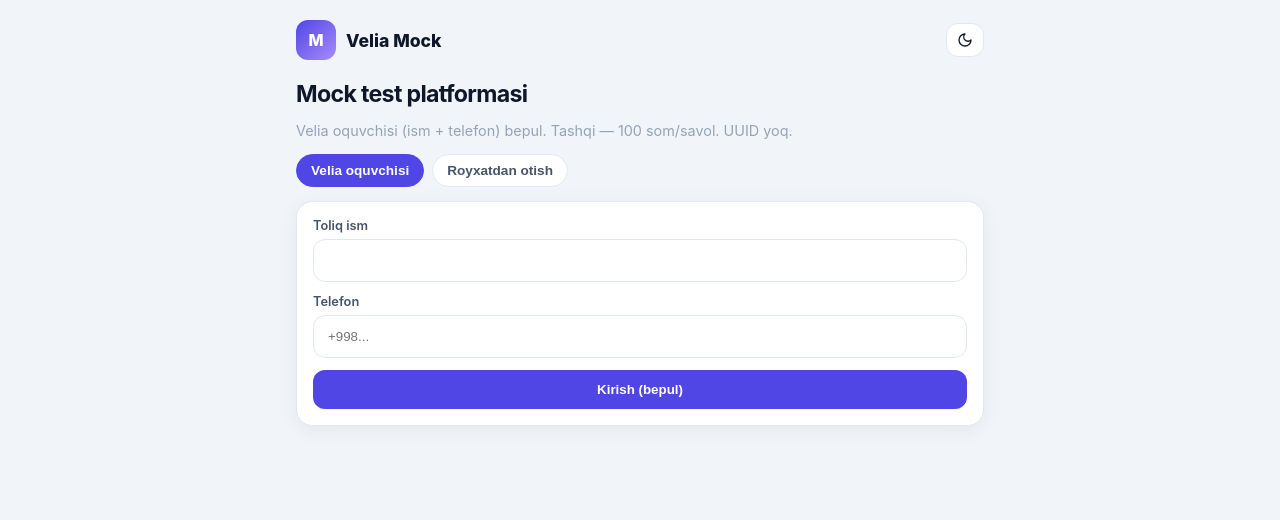
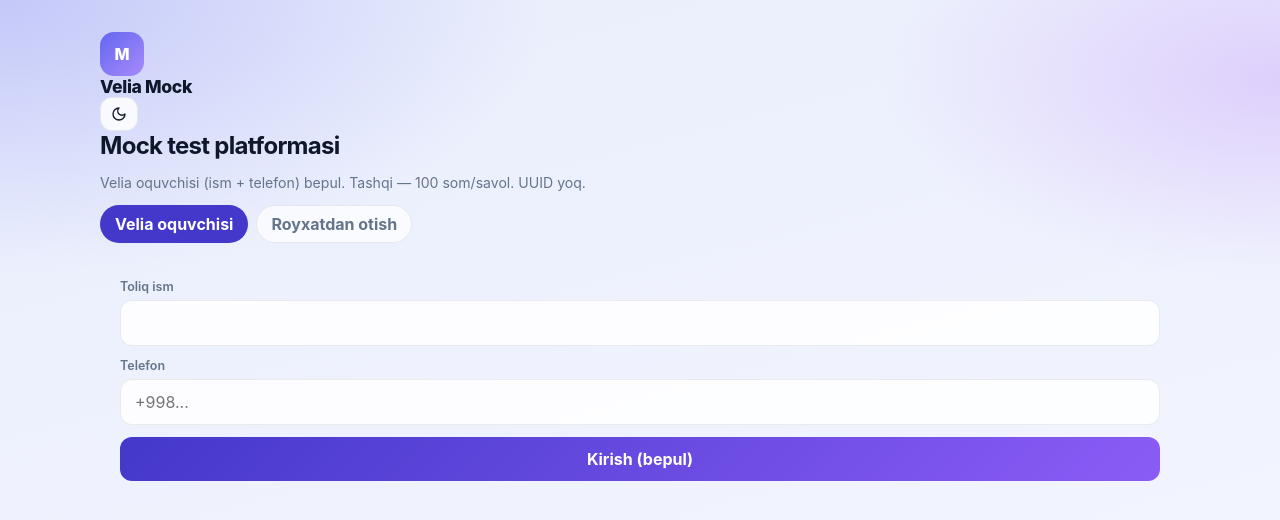
Before and after one commit to reyzorde/Velia-mock, a React (Vite) app: page /login in a window 1280 px wide. Shown: the top 520 px of the page. Built offline with nearby package versions, Linux system fonts and the light colour scheme; no server answers.

Commit message:
style: desktop glass CSS + student email resolve

```diff
--- a/src/styles/global.css
+++ b/src/styles/global.css
@@ -1,60 +1,121 @@
 :root {
-  --bg: #f1f5f9; --card: #ffffff; --text: #0f172a; --text-2: #475569; --muted: #94a3b8;
-  --primary: #4f46e5; --primary-soft: #eef2ff; --border: #e2e8f0; --danger: #dc2626;
-  --radius: 16px; --shadow: 0 4px 20px rgba(15, 23, 42, 0.06);
-  --font: Inter, system-ui, -apple-system, sans-serif;
+  --bg0: #070b16;
+  --bg1: #10182b;
+  --glass: rgba(255, 255, 255, 0.07);
+  --glass-2: rgba(255, 255, 255, 0.11);
+  --border: rgba(255, 255, 255, 0.12);
+  --text: #f8fafc;
+  --muted: #94a3b8;
+  --primary: #818cf8;
+  --primary-strong: #6366f1;
+  --danger: #f87171;
+  --radius: 18px;
+  --shadow: 0 24px 60px rgba(0, 0, 0, 0.4);
+  --font: Inter, system-ui, -apple-system, "Segoe UI", sans-serif;
 }
-[data-theme="dark"] {
-  --bg: #0b1220; --card: #121a2b; --text: #f8fafc; --text-2: #cbd5e1; --muted: #64748b;
-  --primary: #818cf8; --primary-soft: #1e1b4b; --border: #1e293b;
-  --shadow: 0 8px 28px rgba(0,0,0,0.4);
+[data-theme="light"] {
+  --bg0: #e9eefc;
+  --bg1: #f5f7ff;
+  --glass: rgba(255, 255, 255, 0.7);
+  --glass-2: rgba(255, 255, 255, 0.85);
+  --border: rgba(15, 23, 42, 0.08);
+  --text: #0f172a;
+  --muted: #64748b;
+  --primary: #4f46e5;
+  --primary-strong: #4338ca;
+  --shadow: 0 18px 40px rgba(15, 23, 42, 0.08);
 }
 * { box-sizing: border-box; }
-body { margin: 0; font-family: var(--font); background: var(--bg); color: var(--text); -webkit-font-smoothing: antialiased; }
-.page { max-width: 720px; margin: 0 auto; padding: 20px 16px 48px; }
-.brand-row { display: flex; align-items: center; gap: 10px; margin-bottom: 20px; }
+body {
+  margin: 0;
+  font-family: var(--font);
+  color: var(--text);
+  background:
+    radial-gradient(1000px 500px at 0% 0%, rgba(99,102,241,0.28), transparent 55%),
+    radial-gradient(800px 400px at 100% 10%, rgba(168,85,247,0.22), transparent 50%),
+    linear-gradient(165deg, var(--bg0), var(--bg1));
+  min-height: 100vh;
+}
+button, input { font: inherit; color: inherit; }
+a { color: var(--primary); }
+.page { width: min(1080px, calc(100% - 48px)); margin: 0 auto; padding: 32px 0 64px; }
+@media (max-width: 720px) { .page { width: calc(100% - 24px); padding: 20px 0 40px; } }
+.glass {
+  background: var(--glass);
+  border: 1px solid var(--border);
+  border-radius: var(--radius);
+  backdrop-filter: blur(18px);
+  -webkit-backdrop-filter: blur(18px);
+  box-shadow: var(--shadow);
+}
+.auth-wrap { min-height: 100vh; display: grid; place-items: center; padding: 32px 16px; }
+.auth-card { width: min(440px, 100%); padding: 32px 28px; }
+.brand { display: flex; align-items: center; gap: 12px; margin-bottom: 22px; }
 .brand-mark {
-  width: 40px; height: 40px; border-radius: 12px;
-  background: linear-gradient(135deg, #4f46e5, #a78bfa);
-  display: grid; place-items: center; color: #fff; font-weight: 800;
+  width: 44px; height: 44px; border-radius: 14px;
+  background: linear-gradient(135deg, #6366f1, #a78bfa);
+  display: grid; place-items: center; font-weight: 800; color: #fff;
 }
-.brand-name { font-weight: 800; font-size: 1.1rem; }
-.card { background: var(--card); border: 1px solid var(--border); border-radius: var(--radius); padding: 16px; margin-bottom: 12px; box-shadow: var(--shadow); }
-h1 { margin: 0 0 8px; font-size: 1.45rem; letter-spacing: -0.03em; }
-.muted { color: var(--muted); font-size: 0.9rem; }
+.brand-name { font-weight: 800; font-size: 1.1rem; letter-spacing: -0.02em; }
+h1 { margin: 0 0 8px; font-size: 1.5rem; letter-spacing: -0.03em; }
+.sub { color: var(--muted); margin: 0 0 20px; line-height: 1.45; font-size: 0.92rem; }
+.tabs { display: flex; gap: 8px; margin-bottom: 16px; }
+.tab {
+  border: 1px solid var(--border); background: var(--glass);
+  color: var(--muted); border-radius: 999px; padding: 8px 14px;
+  font-weight: 700; cursor: pointer;
+}
+.tab.active { background: var(--primary-strong); color: #fff; border-color: transparent; }
 .field { margin-bottom: 12px; }
-.field label { display: block; font-size: 0.8rem; font-weight: 600; color: var(--text-2); margin-bottom: 6px; }
-.input, .field input {
-  width: 100%; padding: 13px 14px; border-radius: 12px;
-  border: 1px solid var(--border); background: var(--card); color: var(--text);
+.field label { display: block; font-size: 0.78rem; font-weight: 600; color: var(--muted); margin-bottom: 6px; }
+.field input, .input {
+  width: 100%; padding: 12px 14px; border-radius: 12px;
+  border: 1px solid var(--border); background: var(--glass-2); outline: none;
 }
-.btn { display: inline-flex; align-items: center; justify-content: center; gap: 8px; border: 0; border-radius: 12px; padding: 12px 16px; font-weight: 700; cursor: pointer; }
-.btn-primary { background: var(--primary); color: #fff; }
-.btn-secondary { background: var(--card); color: var(--text); border: 1px solid var(--border); }
+.field input:focus, .input:focus {
+  border-color: var(--primary);
+  box-shadow: 0 0 0 3px rgba(99,102,241,0.2);
+}
+.btn {
+  display: inline-flex; align-items: center; justify-content: center; gap: 8px;
+  border: 0; border-radius: 12px; padding: 12px 16px; font-weight: 700; cursor: pointer;
+}
 .btn:disabled { opacity: 0.55; cursor: not-allowed; }
+.btn-primary { background: linear-gradient(135deg, var(--primary-strong), #8b5cf6); color: #fff; }
+.btn-secondary { background: var(--glass-2); border: 1px solid var(--border); color: var(--text); }
 .btn-block { width: 100%; }
-.tabs { display: flex; gap: 8px; margin-bottom: 14px; flex-wrap: wrap; }
-.tab {
-  border: 1px solid var(--border); background: var(--card); color: var(--text-2);
-  border-radius: 999px; padding: 8px 14px; font-weight: 700; cursor: pointer; font-size: 0.85rem;
+.error {
+  background: rgba(248,113,113,0.12); color: var(--danger);
+  border: 1px solid rgba(248,113,113,0.3);
+  border-radius: 12px; padding: 10px 12px; margin-bottom: 12px; font-size: 0.9rem;
 }
-.tab.active { background: var(--primary); color: #fff; border-color: var(--primary); }
-.error { background: #fee2e2; color: var(--danger); padding: 10px 12px; border-radius: 10px; font-size: 0.9rem; margin-bottom: 10px; }
+.layout-top {
+  display: flex; justify-content: space-between; align-items: flex-start; gap: 16px;
+  margin-bottom: 20px;
+}
+.grid-2 { display: grid; grid-template-columns: 1.1fr 1fr; gap: 16px; }
+@media (max-width: 900px) { .grid-2 { grid-template-columns: 1fr; } }
+.card { padding: 20px; margin-bottom: 14px; }
+.card h2 { margin: 0 0 12px; font-size: 1.05rem; }
+.test-item {
+  display: block; width: 100%; text-align: left; padding: 14px 16px; margin-top: 10px;
+  border-radius: 14px; border: 1px solid var(--border); background: var(--glass-2);
+  cursor: pointer; color: var(--text);
+}
+.test-item:hover { border-color: var(--primary); }
+.muted { color: var(--muted); font-size: 0.88rem; }
 .opt {
   display: block; width: 100%; text-align: left; margin: 8px 0; padding: 12px 14px;
-  border-radius: 12px; border: 1px solid var(--border); background: var(--bg); color: var(--text);
-  cursor: pointer; font-size: 0.95rem;
+  border-radius: 12px; border: 1px solid var(--border); background: var(--glass-2);
+  cursor: pointer; color: var(--text);
 }
-.opt.active { border-color: var(--primary); background: var(--primary-soft); }
-.top { display: flex; justify-content: space-between; gap: 12px; align-items: flex-start; flex-wrap: wrap; }
-.timer { font-size: 1.5rem; font-weight: 800; font-variant-numeric: tabular-nums; color: var(--primary); }
+.opt.active { border-color: var(--primary); background: rgba(99,102,241,0.18); }
+.timer {
+  font-size: 1.75rem; font-weight: 800; font-variant-numeric: tabular-nums; color: var(--primary);
+}
 .overlay {
-  position: fixed; inset: 0; background: rgba(127, 29, 29, 0.92);
-  z-index: 50; display: flex; align-items: center; justify-content: center; padding: 20px;
+  position: fixed; inset: 0; background: rgba(80, 10, 10, 0.88);
+  z-index: 50; display: flex; align-items: center; justify-content: center; padding: 24px;
 }
-.test-item {
-  display: block; width: 100%; text-align: left; padding: 14px;
-  border: 1px solid var(--border); border-radius: 14px; background: var(--bg);
-  margin-top: 10px; cursor: pointer; color: var(--text);
-}
-@media (max-width: 420px) { .page { padding: 14px 12px 40px; } }
+.spin { animation: spin 1s linear infinite; }
+@keyframes spin { to { transform: rotate(360deg); } }
```
Also changed, not shown: src/lib/student.ts (added, +19 -0 lines).
